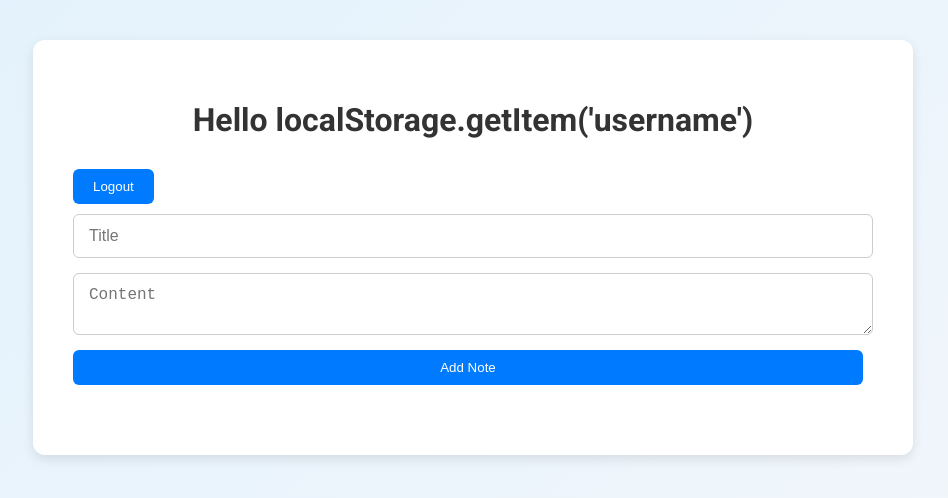
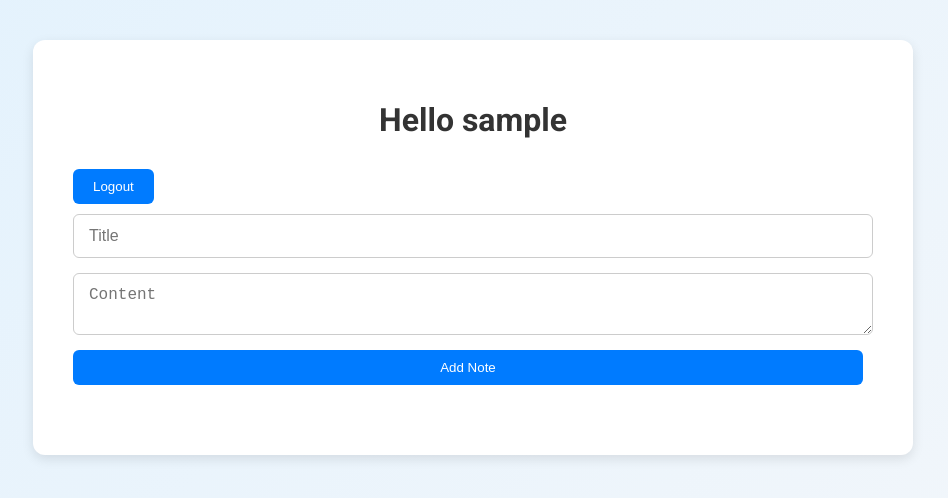
Before and after one commit to luantorrex/zettelkasten-front, a website: page notes/index.html in a window 1280 px wide. Shown: the whole page, without its empty margins (167-1115 px from the left). Drawn offline with nearby package versions, Linux system fonts and the light colour scheme; no server answers; sample sign-in values are in the browser's storage.

Commit message:
fix var get

```diff
--- a/app.js
+++ b/app.js
@@ -16,6 +16,7 @@
     self.newNote = {};
     self.editing = null;
     self.editNoteData = {};
+    self.username = localStorage.getItem('username') || 'User';
 
     self.loadNotes = function() {
       $http.get(USER_NOTES_URL).then(function(res) {
--- a/notes/index.html
+++ b/notes/index.html
@@ -8,7 +8,7 @@
 </head>
 <body ng-controller="NotesController as ctrl">
   <div class="container">
-    <h1>Hello localStorage.getItem('username')</h1>
+    <h1>Hello {{ctrl.username}}</h1>
     <button type="button" ng-click="ctrl.logout()">Logout</button>
     <form ng-submit="ctrl.addNote()">
       <input type="text" ng-model="ctrl.newNote.title" placeholder="Title" required>
```
